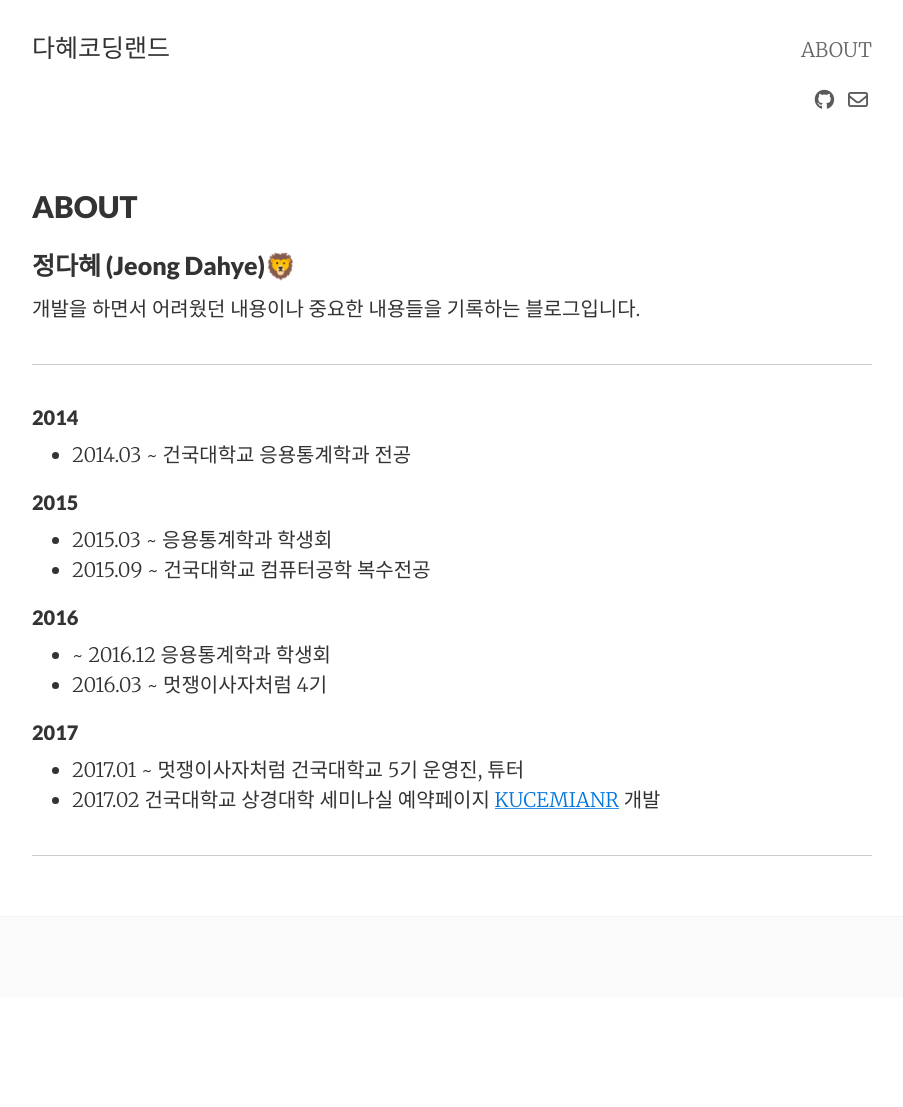
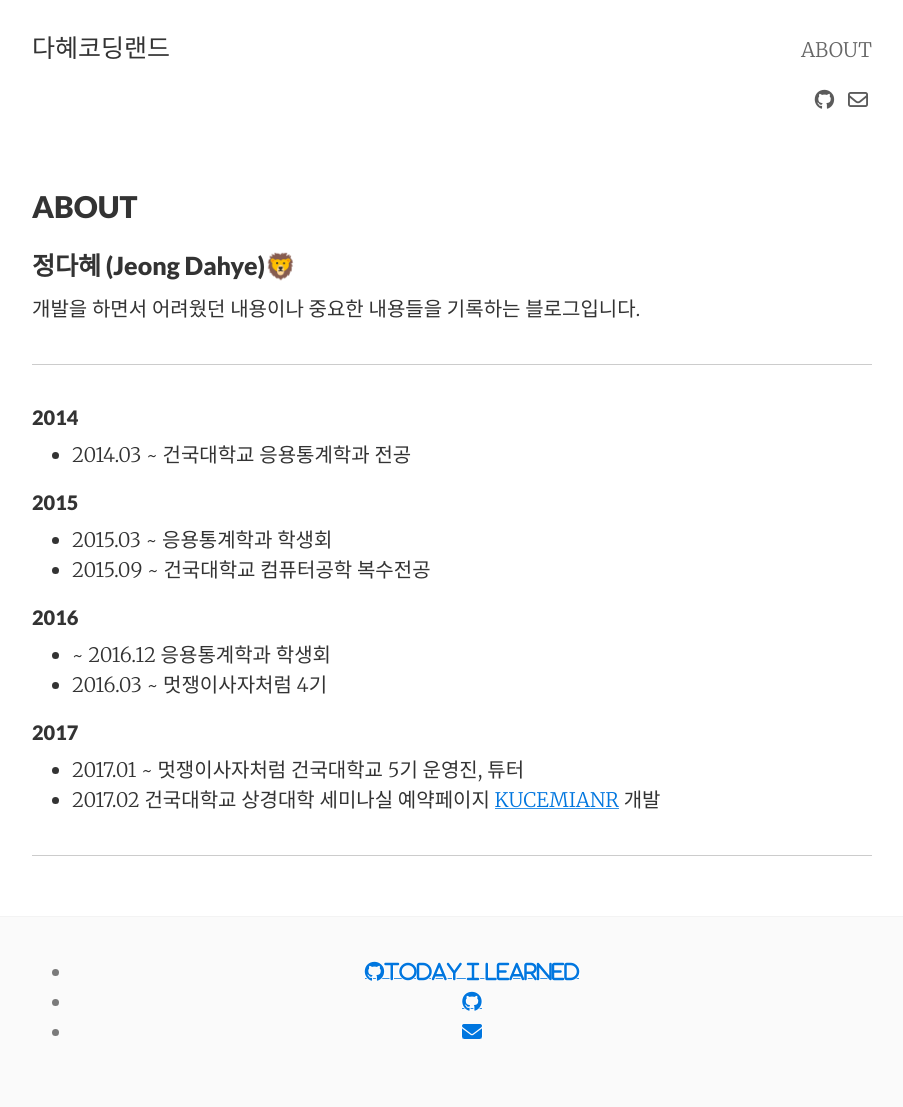
Before and after one commit to dh00023/dh00023.github.io, a Jekyll site: the page built from about.md, in a window 1280 px wide. Shown: the whole page, without its empty margins (188-1091 px from the left). Built offline with Jekyll 4.4.1, drawn with Linux system fonts in a browser that asks for light colours; nearby versions of some CDN libraries; before the commit the page ends 997 px from its top, so only the background shows below that.

Commit message:
footer추가

```diff
--- a/_includes/footer.html
+++ b/_includes/footer.html
@@ -1,6 +1,17 @@
 <footer class="center">
   <div class="measure">
     <small>
+    	<ul>
+    		<li>
+    			<a class="fa fa-github" href="https://www.gitbook.com/book/dh00023/til/details">Today I Learned</a>
+    		</li>
+    		<li>
+    			<a class="fa fa-github" href="https://github.com/dh00023"></a>
+    		</li>
+    		<li>
+    			<a class="fa fa-envelope" href="mailto:dh0023@likelion.org"></a>
+    		</li>
+    	</ul>
     </small>
   </div>
 </footer>
--- a/_includes/post_footer.html
+++ b/_includes/post_footer.html
@@ -1,4 +1,4 @@
-<div class="py2 post-footer">
+<div cla드s="py2 post-footer">
   <img src="{{ site.baseurl }}/images/me.jpeg" alt="John Otander" class="avatar" />
   <p>
     Pixyll is an open-source Jekyll theme that's built by <a href="http://johnotander.com">John Otander</a>.
--- a/about.md
+++ b/about.md
@@ -23,6 +23,6 @@ tags: about
 
 #### 2017
 * 2017.01 ~ 멋쟁이사자처럼 건국대학교 5기 운영진, 튜터
-* 2017.02 건국대학교 상경대학 세미나실 예약페이지 <a href="//kuceminar.com">KUCEMIANR</a> 개발
+* 2017.02 건국대학교 상경대학 세미나실 예약페이지 <a href="http://kuceminar.com/">KUCEMIANR</a> 개발
 
 <hr>
```
Also changed, not shown: README.md.
